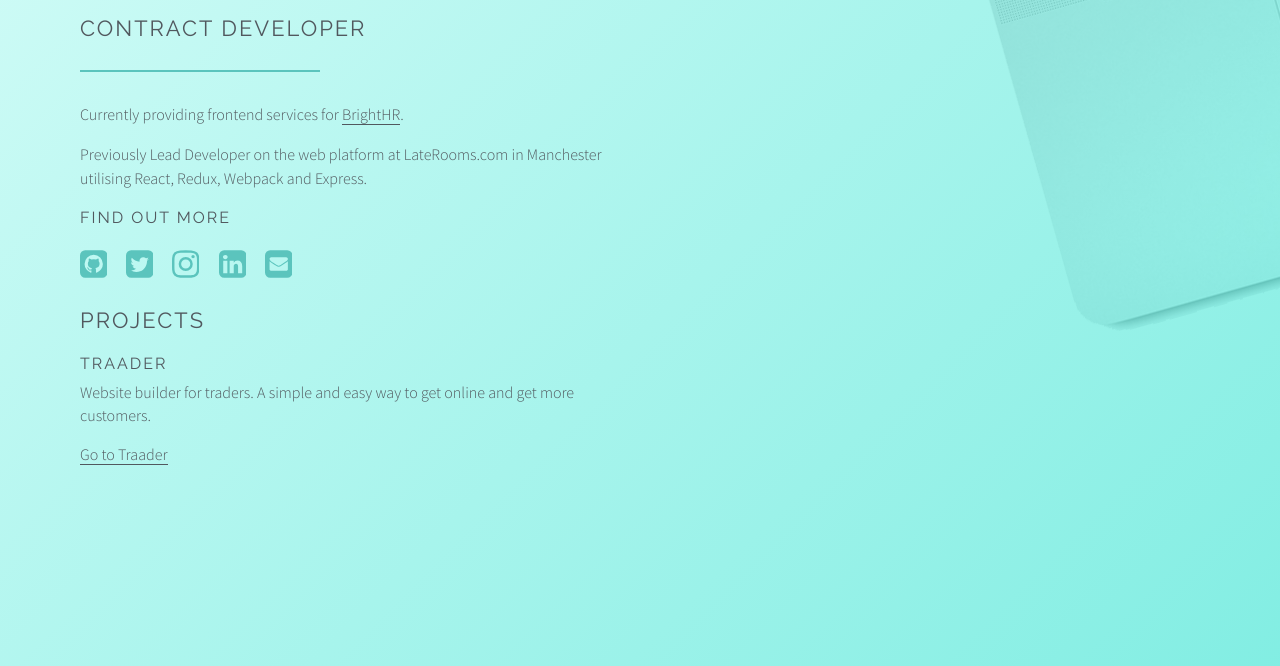
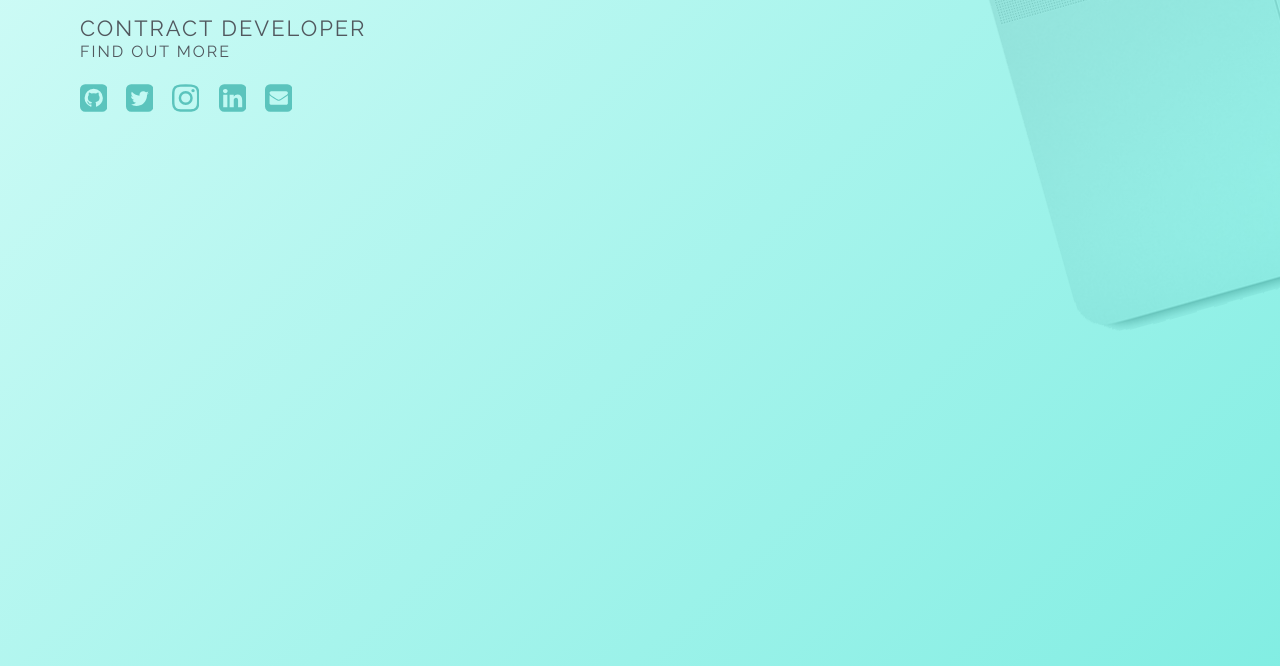
Before and after one commit to AlexMeah/alexmeah.com, a website: page index.html in a window 1280 px wide. Shown: the part 134-800 px from the top of the page. Drawn offline with Linux system fonts and the light colour scheme.

Commit message:
Update index.html

```diff
--- a/index.html
+++ b/index.html
@@ -22,13 +22,6 @@
     <div class="content">
         <h1>Alex Meah</h1>
         <h2>Contract Developer</h2>
-        <hr>
-
-        <p>Currently providing frontend services for <strong><a href="https://www.brighthr.com/">BrightHR</a></strong>.
-        </p>
-
-        <p>Previously Lead Developer on the web platform at LateRooms.com in Manchester utilising React, Redux, Webpack
-            and Express.</p>
 
         <h3>Find out more</h3>
 
@@ -45,14 +38,7 @@
                     href="mailto:alex.meah@gmail.com?subject=Hello">email</a></li>
         </ul>
 
-        <h2 class="projects__title">Projects</h2>
-        <ul class="projects">
-            <li class="projects__project">
-                <h3>Traader</h3>
-                <p>Website builder for traders. A simple and easy way to get online and get more customers.</p>
-                <p><strong><a href="https://www.traader.co/">Go to Traader</a></strong></p>
-            </li>
-        </ul>
+
     </div>
 
     <div class="mark"><img
```
